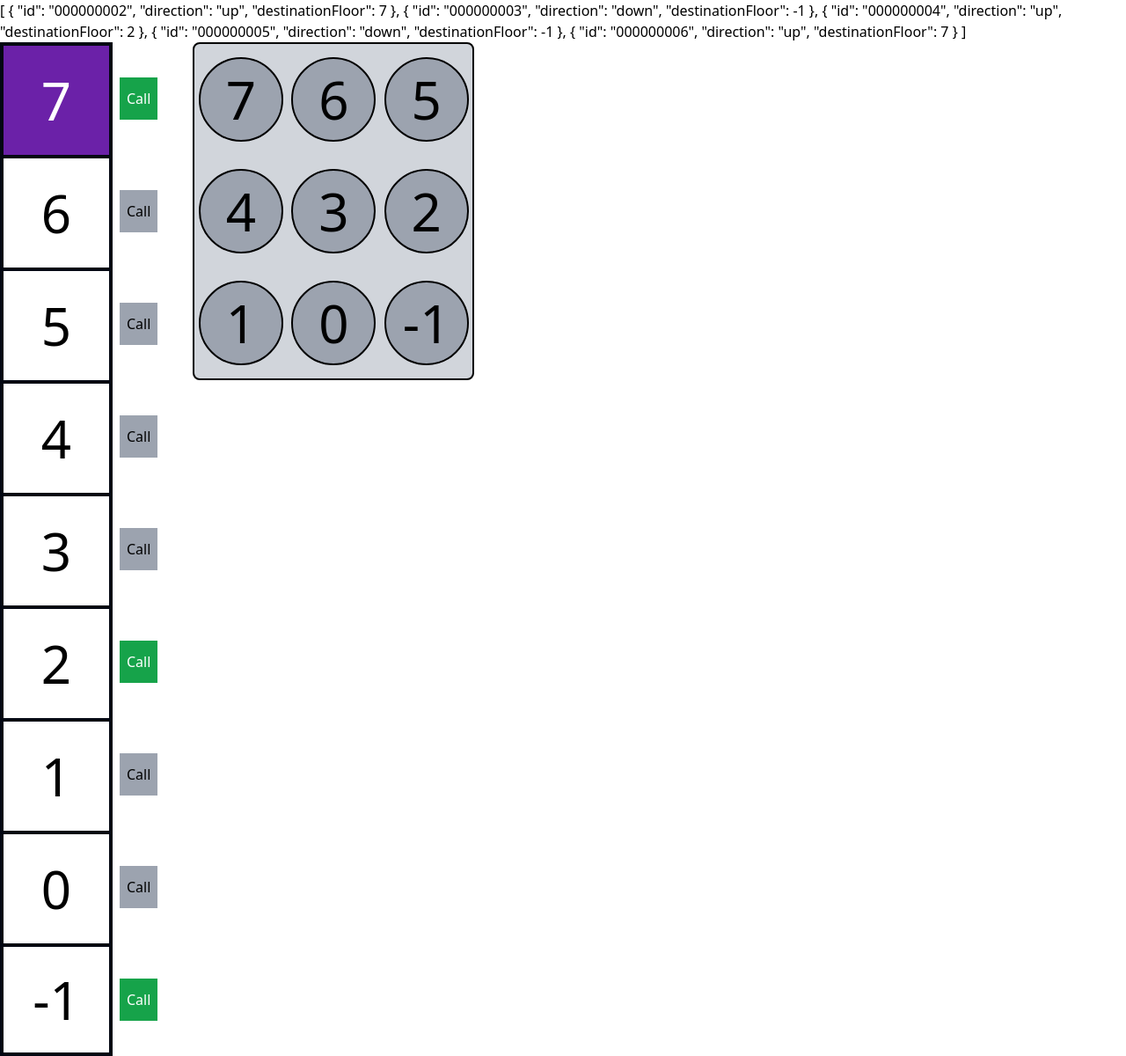
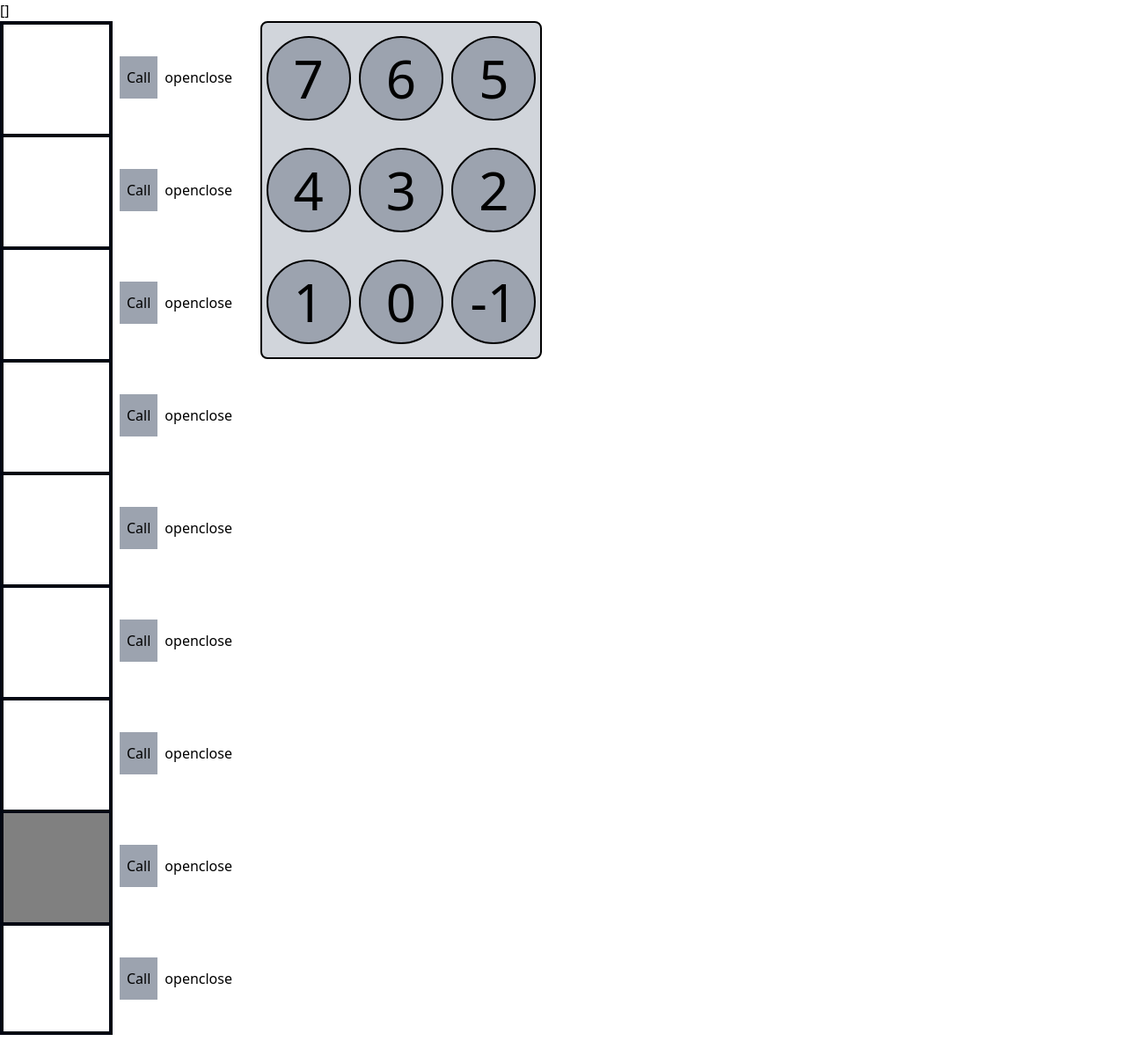
Before and after one commit to tamaszentai/elevator_simulator, a Vue app: page / in a window 1280 px wide. Shown: the whole page at 88% size. After the commit the page ends 1176 px from the top, so only its background shows below. Built offline with nearby package versions, Linux system fonts and the light colour scheme.

Commit message:
open/close door functionality in progress

```diff
--- a/src/App.vue
+++ b/src/App.vue
@@ -11,14 +11,14 @@ onMounted(() => {
   floors.forEach((floor) => {
     floorElements[floor.name] = document.querySelector(`.${floor.name}`)
   })
-  elevatorOrders.value = [
-    { id: "000000001", "direction": "up", "destinationFloor": 5 },
-    { id: "000000002", "direction": "up", "destinationFloor": 7 },
-    { id: "000000003", "direction": "down", "destinationFloor": -1 },
-    { id: "000000004", "direction": "up", "destinationFloor": 2 },
-    { id: "000000005", "direction": "down", "destinationFloor": -1 },
-    { id: "000000006", "direction": "up", "destinationFloor": 7 }
-  ];
+  // elevatorOrders.value = [
+  //   { id: "000000001", "direction": "up", "destinationFloor": 5 },
+  //   { id: "000000002", "direction": "up", "destinationFloor": 7 },
+  //   { id: "000000003", "direction": "down", "destinationFloor": -1 },
+  //   { id: "000000004", "direction": "up", "destinationFloor": 2 },
+  //   { id: "000000005", "direction": "down", "destinationFloor": -1 },
+  //   { id: "000000006", "direction": "up", "destinationFloor": 7 }
+  // ];
   executor()
 
 })
@@ -27,8 +27,9 @@ const lowestFloor: number = -1
 const highestFloor: number = 7
 const currentFloor = ref<number>(0)
 const destinationFloor = ref<number>(0)
-const direction = ref<string>('')
+const currentDirection = ref<string>('')
 const elevatorOrders = ref<elevatorOrder[]>([])
+const width = ref(50);
 let interval: number
 
 watch(currentFloor, (newValue) => {
@@ -61,13 +62,13 @@ const moveElevator = (step: number) => {
 }
 
 const upHandler = (): void => {
-  direction.value = 'up'
+  currentDirection.value = 'up'
   clearInterval(interval)
   moveElevator(1)
 }
 
 const downHandler = (): void => {
-  direction.value = 'down'
+  currentDirection.value = 'down'
   clearInterval(interval)
   moveElevator(-1)
 }
@@ -78,7 +79,12 @@ const callHandler = (floor: number): void => {
     direction: currentFloor.value < floor ? 'up' : 'down',
     destinationFloor: floor
   }
-  elevatorOrders.value.push(elevatorOrder)
+
+  if (elevatorOrder.direction === 'down' && elevatorOrder.destinationFloor < currentFloor.value) {
+    elevatorOrders.value.unshift(elevatorOrder)
+  } else {
+    elevatorOrders.value.push(elevatorOrder)
+  }
   executor()
 }
 
@@ -115,10 +121,12 @@ const executor = async (): Promise<void> => {
 <template>
   <div class="container">
     {{ elevatorOrders }}
+    {{ currentDirection }}
     <div class="flex">
       <div>
         <Floor v-for="floor in floors" :key="floor.value" :floor="floor" @callHandler="callHandler"
-          :currentFloor="currentFloor" :destinationFloor="destinationFloor" :elevatorOrders="elevatorOrders" />
+          :currentFloor="currentFloor" :destinationFloor="destinationFloor" :elevatorOrders="elevatorOrders"
+          :width="width" />
       </div>
       <ElevatorButtons />
     </div>
--- a/src/components/Floor.vue
+++ b/src/components/Floor.vue
@@ -1,33 +1,105 @@
 <script setup lang="ts">
-import { computed } from 'vue';
-import ElevatorButtons from './ElevatorButtons.vue';
+import { computed, watch, ref } from 'vue';
 import type { elevatorOrder, floorProps } from '@/utilities/interfaces';
 
 const props = defineProps<floorProps>()
+const emits = defineEmits(['callHandler'])
+
+const width = ref(50);
+
+const callHandlerEmit = async () => {
+    console.log('hey')
+    console.log(props.currentFloor, props.floor?.value)
+    if (props.currentFloor !== props.floor?.value) {
+        console.log('heyooooo')
+        closeDoor().then(() => {
+            emits('callHandler', props.floor?.value);
+        });
+    };
+};
 
 const isHiddenClass = computed(() => {
     return props.currentFloor === props.floor?.value ? '' : 'hidden'
 })
-
 
 const isCallButtonBorder = computed(() => {
     const orderExists = props.elevatorOrders?.some((order: elevatorOrder) => order.destinationFloor === props.floor?.value);
     return orderExists ? 'bg-green-600 text-white' : '';
 });
 
+const openDoor = () => {
+    if (props.currentFloor === props.floor?.value && width.value === 50) {
+        const interval = setInterval(() => {
+            width.value--;
+            console.log(width.value);
+            if (width.value === 10) {
+                clearInterval(interval);
+                console.log('Door is open');
+            }
+        }, 25);
+    }
+};
+
+const closeDoor = () => {
+    return new Promise<void>((resolve) => {
+        if (width.value === 10) {
+            const interval = setInterval(() => {
+                width.value++;
+                console.log(width.value);
+                if (width.value === 50) {
+                    clearInterval(interval);
+                    console.log('Door is closed');
+                    resolve();
+                } else {
+                    resolve();
+                }
+            }, 25);
+        }
+    });
+};
+
+
+watch(() => props.currentFloor, () => {
+    if (props.currentFloor === props.floor?.value && props.destinationFloor === props.floor?.value) {
+        setTimeout(() => {
+            openDoor();
+        }, 1000);
+    }
+});
 </script>
 
 <template>
     <div class="flex">
-        <div class="relative z-100 flex justify-center items-center border-4 border-gray-950 border-b-0 w-32 h-32 text-6xl"
+        <div class="relative z-100 flex flex-space-between border-4 border-gray-950 border-b-0 w-32 h-32 text-6xl"
             :class="`${floor?.value === -1 ? 'border-b-4' : ''}`">
-            {{ floor?.value }}
-            <div class="absolute inset-0 flex justify-center items-center bg-purple-800 text-6xl text-white"
-                :class="`${floor?.name} ${isHiddenClass}`">
-                {{ floor?.value }}
+            <div class="left" :class="`${floor?.name} ${isHiddenClass}`" :style="{ width: width + '%' }">
+
+            </div>
+            <div class="right" :class="`${floor?.name} ${isHiddenClass}`" :style="{ width: width + '%' }">
             </div>
         </div>
-        <button class="bg-gray-400 m-2 my-auto p-2 h-12" @click="$emit('callHandler', floor?.value)"
+        <button class="bg-gray-400 m-2 my-auto p-2 h-12" @click="callHandlerEmit"
             :class="isCallButtonBorder">Call</button>
+        <button @click="openDoor">open</button>
+        <button @click="closeDoor">close</button>
     </div>
+
 </template>
+
+<style scoped>
+.left {
+    height: 100%;
+    position: absolute;
+    left: 0;
+    top: 0;
+    background-color: gray;
+}
+
+.right {
+    height: 100%;
+    position: absolute;
+    right: 0;
+    top: 0;
+    background-color: gray;
+}
+</style>
```
